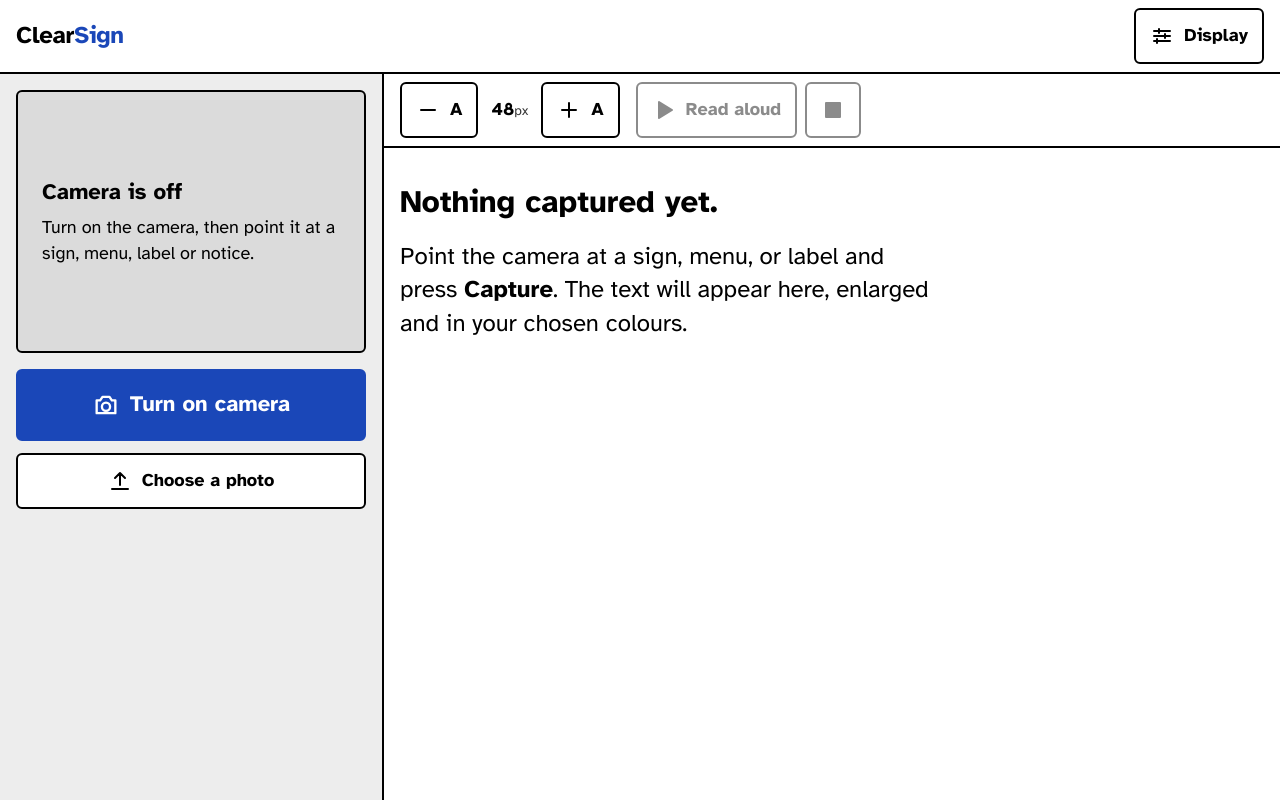
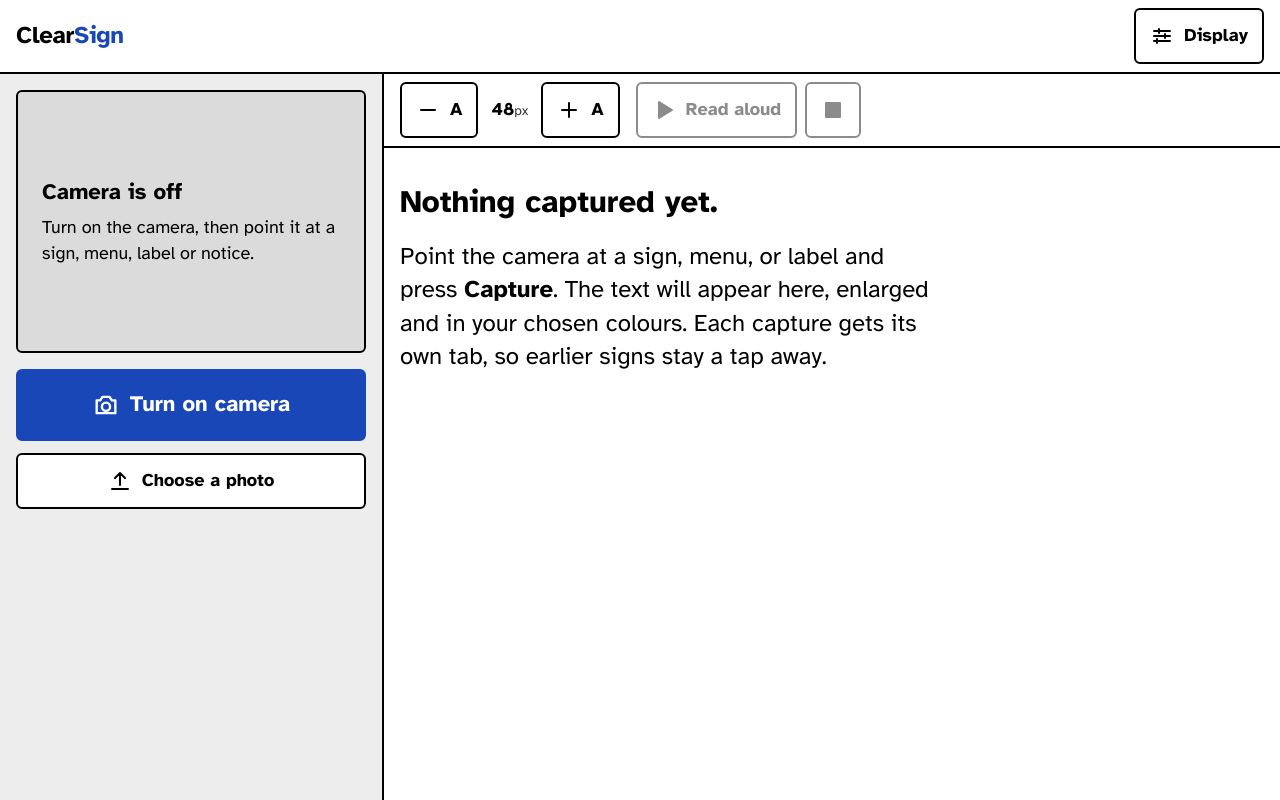
Before and after one commit to MichaelHiddenMB/ClearSign, a React (Vite) app in the folder frontend/: page / in a window 1280 px wide. Built offline with nearby package versions, Linux system fonts and the light colour scheme; a web font is replaced by a local one.

Commit message:
implemented tab system

```diff
--- a/frontend/src/App.tsx
+++ b/frontend/src/App.tsx
@@ -1,55 +1,40 @@
-import { useCallback, useEffect, useRef, useState } from 'react'
-import { Reader, type RecognitionStatus } from './components/Reader'
+import { useCallback, useState } from 'react'
+import { Reader } from './components/Reader'
 import { SettingsPanel } from './components/SettingsPanel'
 import { TopBar, type View } from './components/TopBar'
 import { Viewfinder } from './components/Viewfinder'
 import { useCamera } from './hooks/useCamera'
+import { useCaptures } from './hooks/useCaptures'
 import { useSettings } from './hooks/useSettings'
 import { useSpeech } from './hooks/useSpeech'
 import { grabFrame } from './lib/capture'
-import { OcrError, recognizeText, type OcrResult } from './lib/ocr'
+import { OcrError, recognizeText } from './lib/ocr'
 
 export default function App() {
   const { settings, update } = useSettings()
   const camera = useCamera()
   const speech = useSpeech()
+  const captures = useCaptures()
 
   const [view, setView] = useState<View>('capture')
   const [settingsOpen, setSettingsOpen] = useState(false)
-  const [status, setStatus] = useState<RecognitionStatus>('idle')
-  const [errorMessage, setErrorMessage] = useState<string | null>(null)
-  const [result, setResult] = useState<OcrResult | null>(null)
-  const [imageUrl, setImageUrl] = useState<string | null>(null)
-  const abortRef = useRef<AbortController | null>(null)
-
-  // Release the previous object URL whenever a new frame replaces it.
-  useEffect(() => () => { if (imageUrl) URL.revokeObjectURL(imageUrl) }, [imageUrl])
 
   const recognize = useCallback(
     async (image: Blob) => {
-      abortRef.current?.abort()
-      const controller = new AbortController()
-      abortRef.current = controller
-
       speech.stop()
-      setImageUrl(URL.createObjectURL(image))
-      setResult(null)
-      setErrorMessage(null)
-      setStatus('recognizing')
+      const id = captures.add(image)
       setView('read')
-
       try {
-        const next = await recognizeText(image, controller.signal)
-        if (controller.signal.aborted) return
-        setResult(next)
-        setStatus('done')
+        const result = await recognizeText(image)
+        captures.update(id, { status: 'done', result })
       } catch (err) {
-        if (controller.signal.aborted) return
-        setErrorMessage(err instanceof OcrError ? err.message : 'Something went wrong while reading the image. Try again.')
-        setStatus('error')
+        captures.update(id, {
+          status: 'error',
+          errorMessage: err instanceof OcrError ? err.message : 'Something went wrong while reading the image. Try again.',
+        })
       }
     },
-    [speech],
+    [captures, speech],
   )
 
   const capture = async () => {
@@ -59,34 +44,48 @@ export default function App() {
       const frame = await grabFrame(video)
       await recognize(frame)
     } catch (err) {
-      setErrorMessage(err instanceof Error ? err.message : 'Could not capture a frame.')
-      setStatus('error')
+      const id = captures.add(new Blob())
+      captures.update(id, { status: 'error', errorMessage: err instanceof Error ? err.message : 'Could not capture a frame.' })
       setView('read')
     }
   }
 
-  const retake = useCallback(() => {
-    abortRef.current?.abort()
+  // "Capture another" keeps the current text in its tab and returns to the camera.
+  const captureAnother = useCallback(() => {
     speech.stop()
-    setStatus('idle')
-    setResult(null)
-    setErrorMessage(null)
     setView('capture')
   }, [speech])
 
+  const selectCapture = useCallback(
+    (id: number) => {
+      speech.stop()
+      captures.select(id)
+    },
+    [captures, speech],
+  )
+
+  const closeCapture = useCallback(
+    (id: number) => {
+      if (id === captures.activeId) speech.stop()
+      captures.remove(id)
+    },
+    [captures, speech],
+  )
+
+  const active = captures.active
   const readAloud = useCallback(() => {
-    if (!result) return
+    if (!active?.result) return
     speech.speak(
-      result.lines.map((l) => l.text),
+      active.result.lines.map((l) => l.text),
       { rate: settings.speechRate, voiceURI: settings.voiceURI },
     )
-  }, [result, settings.speechRate, settings.voiceURI, speech])
+  }, [active, settings.speechRate, settings.voiceURI, speech])
 
   const previewVoice = useCallback(() => {
     speech.speak(['This is how ClearSign will read signs to you.'], { rate: settings.speechRate, voiceURI: settings.voiceURI })
   }, [settings.speechRate, settings.voiceURI, speech])
 
-  const busy = status === 'recognizing'
+  const busy = captures.latest?.status === 'recognizing'
 
   return (
     <div className="app" data-view={view}>
@@ -94,7 +93,12 @@ export default function App() {
         Skip to main content
       </a>
 
-      <TopBar view={view} onViewChange={setView} hasResult={status === 'done'} onOpenSettings={() => setSettingsOpen(true)} />
+      <TopBar
+        view={view}
+        onViewChange={setView}
+        hasResult={captures.list.some((c) => c.status === 'done')}
+        onOpenSettings={() => setSettingsOpen(true)}
+      />
 
       <main id="main" className="workspace">
         <Viewfinder
@@ -108,10 +112,12 @@ export default function App() {
         <Reader
           settings={settings}
           onSettingsChange={update}
-          status={status}
-          errorMessage={errorMessage}
-          result={result}
-          imageUrl={imageUrl}
+          captures={captures.list}
+          activeId={captures.activeId}
+          status={active?.status ?? 'idle'}
+          errorMessage={active?.errorMessage ?? null}
+          result={active?.result ?? null}
+          imageUrl={active?.imageUrl ?? null}
           speechSupported={speech.supported}
           speechStatus={speech.status}
           speechPosition={speech.position}
@@ -119,7 +125,9 @@ export default function App() {
           onPause={speech.pause}
           onResume={speech.resume}
           onStop={speech.stop}
-          onRetake={retake}
+          onRetake={captureAnother}
+          onSelectCapture={selectCapture}
+          onCloseCapture={closeCapture}
         />
       </main>
 
--- /dev/null
+++ b/frontend/src/components/CaptureTabs.tsx
@@ -0,0 +1,107 @@
+import { useEffect, useRef, type KeyboardEvent } from 'react'
+import type { Capture } from '../hooks/useCaptures'
+import { panelId, tabId } from '../lib/captureIds'
+import { Icon } from './Icon'
+
+interface CaptureTabsProps {
+  captures: Capture[]
+  activeId: number | null
+  onSelect: (id: number) => void
+  onClose: (id: number) => void
+}
+
+/** One tab per capture taken this session, so earlier signs stay a tap away. */
+export function CaptureTabs({ captures, activeId, onSelect, onClose }: CaptureTabsProps) {
+  const list = useRef<HTMLDivElement>(null)
+
+  // The strip scrolls sideways on phones; keep the selected tab in view.
+  useEffect(() => {
+    list.current
+      ?.querySelector<HTMLButtonElement>('[role="tab"][aria-selected="true"]')
+      ?.scrollIntoView({ inline: 'nearest', block: 'nearest' })
+  }, [activeId])
+
+  const focusTab = (index: number) => {
+    const tabs = list.current?.querySelectorAll<HTMLButtonElement>('[role="tab"]')
+    tabs?.[index]?.focus()
+  }
+
+  const onKeyDown = (e: KeyboardEvent<HTMLButtonElement>, index: number) => {
+    const last = captures.length - 1
+    let target: number | null = null
+    switch (e.key) {
+      case 'ArrowRight':
+        target = Math.min(last, index + 1)
+        break
+      case 'ArrowLeft':
+        target = Math.max(0, index - 1)
+        break
+      case 'Home':
+        target = 0
+        break
+      case 'End':
+        target = last
+        break
+      case 'Delete':
+      case 'Backspace':
+        e.preventDefault()
+        close(captures[index].id)
+        return
+      default:
+        return
+    }
+    e.preventDefault()
+    onSelect(captures[target].id)
+    focusTab(target)
+  }
+
+  const close = (id: number) => {
+    onClose(id)
+    // The closed tab's buttons disappear; keep keyboard focus in the strip.
+    requestAnimationFrame(() => {
+      const selected = list.current?.querySelector<HTMLButtonElement>('[role="tab"][aria-selected="true"]')
+      selected?.focus()
+    })
+  }
+
+  return (
+    <div ref={list} className="tabs" role="tablist" aria-label="Captures">
+      {captures.map((capture, index) => {
+        const selected = capture.id === activeId
+        return (
+          <button
+            key={capture.id}
+            type="button"
+            role="tab"
+            id={tabId(capture.id)}
+            className="tab"
+            aria-selected={selected}
+            aria-controls={panelId(capture.id)}
+            aria-description="Press Delete to close"
+            tabIndex={selected ? 0 : -1}
+            onClick={(e) => {
+              // The × at the end of the tab closes it; anywhere else selects it.
+              if ((e.target as HTMLElement).closest('.tab__close')) close(capture.id)
+              else onSelect(capture.id)
+            }}
+            onKeyDown={(e) => onKeyDown(e, index)}
+          >
+            <span className="tab__index" aria-hidden="true">{index + 1}</span>
+            <span className="visually-hidden">Capture {index + 1}: </span>
+            <span className="tab__label">{labelFor(capture)}</span>
+            <span className="tab__close" aria-hidden="true" title={`Close capture ${index + 1}`}>
+              <Icon name="close" size={20} />
+            </span>
+          </button>
+        )
+      })}
+    </div>
+  )
+}
+
+function labelFor(capture: Capture): string {
+  if (capture.status === 'recognizing') return 'Reading…'
+  const first = capture.result?.lines[0]?.text
+  if (capture.status === 'error' || !first) return 'No text'
+  return first.length > 18 ? `${first.slice(0, 17)}…` : first
+}
--- a/frontend/src/components/Reader.tsx
+++ b/frontend/src/components/Reader.tsx
@@ -1,8 +1,11 @@
 import { useEffect, useLayoutEffect, useRef, useState } from 'react'
+import type { Capture } from '../hooks/useCaptures'
 import type { SpeechPosition, SpeechStatus } from '../hooks/useSpeech'
 import type { OcrResult } from '../lib/ocr'
 import { FONT_SIZE_MAX, FONT_SIZE_MIN, FONT_SIZE_STEP, readerStyleVars, type Settings } from '../lib/settings'
 import { fitLines } from '../lib/fit'
+import { panelId, tabId } from '../lib/captureIds'
+import { CaptureTabs } from './CaptureTabs'
 import { Icon } from './Icon'
 
 export type RecognitionStatus = 'idle' | 'recognizing' | 'done' | 'error'
@@ -10,6 +13,10 @@ export type RecognitionStatus = 'idle' | 'recognizing' | 'done' | 'error'
 interface ReaderProps {
   settings: Settings
   onSettingsChange: (patch: Partial<Settings>) => void
+  captures: Capture[]
+  activeId: number | null
+  onSelectCapture: (id: number) => void
+  onCloseCapture: (id: number) => void
   status: RecognitionStatus
   errorMessage: string | null
   result: OcrResult | null
@@ -29,6 +36,7 @@ const ZOOM_LEVELS = [1, 1.5, 2, 3, 4]
 
 export function Reader(props: ReaderProps) {
   const { settings, onSettingsChange, status, errorMessage, result, imageUrl } = props
+  const { captures, activeId, onSelectCapture, onCloseCapture } = props
   const { speechSupported, speechStatus, speechPosition, onSpeak, onPause, onResume, onStop, onRetake } = props
 
   const [mode, setMode] = useState<Mode>('text')
@@ -37,7 +45,7 @@ export function Reader(props: ReaderProps) {
 
   // Shrink lines whose longest word cannot fit the width, and redo it when the
   // width, the type settings, or the webfont change.
-  const surfaceRef = useRef<HTMLElement>(null)
+  const surfaceRef = useRef<HTMLDivElement>(null)
   useLayoutEffect(() => {
     const surface = surfaceRef.current
     if (!surface || !hasText) return
@@ -156,6 +164,10 @@ export function Reader(props: ReaderProps) {
             </button>
           </div>
         )}
+
+        {captures.length > 0 && (
+          <CaptureTabs captures={captures} activeId={activeId} onSelect={onSelectCapture} onClose={onCloseCapture} />
+        )}
       </div>
 
       {mode === 'photo' && imageUrl ? (
@@ -188,13 +200,20 @@ export function Reader(props: ReaderProps) {
           </div>
         </div>
       ) : (
-        <article ref={surfaceRef} className="surface" style={surfaceStyle} aria-live="polite" aria-busy={status === 'recognizing'}>
+        <div
+          ref={surfaceRef}
+          className="surface"
+          style={surfaceStyle}
+          aria-live="polite"
+          aria-busy={status === 'recognizing'}
+          {...(activeId !== null ? { role: 'tabpanel', id: panelId(activeId), 'aria-labelledby': tabId(activeId) } : {})}
+        >
           {status === 'idle' && (
             <div className="surface__empty">
               <p className="surface__lede">Nothing captured yet.</p>
               <p>
                 Point the camera at a sign, menu, or label and press <strong>Capture</strong>. The text will appear here,
-                enlarged and in your chosen colours.
+                enlarged and in your chosen colours. Each capture gets its own tab, so earlier signs stay a tap away.
               </p>
             </div>
           )}
@@ -242,7 +261,7 @@ export function Reader(props: ReaderProps) {
               </footer>
             </>
           )}
-        </article>
+        </div>
       )}
     </section>
   )
--- /dev/null
+++ b/frontend/src/hooks/useCaptures.ts
@@ -0,0 +1,87 @@
+import { useCallback, useEffect, useReducer, useRef } from 'react'
+import type { OcrResult } from '../lib/ocr'
+
+export type CaptureStatus = 'recognizing' | 'done' | 'error'
+
+export interface Capture {
+  id: number
+  /** Object URL of the captured frame; released when the capture is closed. */
+  imageUrl: string
+  status: CaptureStatus
+  result: OcrResult | null
+  errorMessage: string | null
+  takenAt: number
+}
+
+/** Oldest captures are dropped beyond this so frames do not pile up in memory. */
+export const MAX_CAPTURES = 12
+
+interface State {
+  list: Capture[]
+  activeId: number | null
+}
+
+type Action =
+  | { type: 'add'; capture: Capture }
+  | { type: 'update'; id: number; patch: Partial<Capture> }
+  | { type: 'remove'; id: number }
+  | { type: 'select'; id: number }
+
+function reducer(state: State, action: Action): State {
+  switch (action.type) {
+    case 'add': {
+      const list = [...state.list, action.capture].slice(-MAX_CAPTURES)
+      return { list, activeId: action.capture.id }
+    }
+    case 'update':
+      return { ...state, list: state.list.map((c) => (c.id === action.id ? { ...c, ...action.patch } : c)) }
+    case 'remove': {
+      const index = state.list.findIndex((c) => c.id === action.id)
+      if (index < 0) return state
+      const list = state.list.filter((c) => c.id !== action.id)
+      let activeId = state.activeId
+      if (activeId === action.id) {
+        // Prefer the capture taken just before the closed one, then the one after.
+        const neighbour = list[index - 1] ?? list[index] ?? null
+        activeId = neighbour ? neighbour.id : null
+      }
+      return { list, activeId }
+    }
+    case 'select':
+      return state.list.some((c) => c.id === action.id) ? { ...state, activeId: action.id } : state
+  }
+}
+
+let nextId = 1
+
+/** The list of captures taken this session, one tab each, and which one is showing. */
+export function useCaptures() {
+  const [state, dispatch] = useReducer(reducer, { list: [], activeId: null })
+
+  // Release object URLs once their capture has left the list (or on unmount).
+  const urls = useRef(new Set<string>())
+  useEffect(() => {
+    const live = new Set(state.list.map((c) => c.imageUrl))
+    for (const url of urls.current) if (!live.has(url)) URL.revokeObjectURL(url)
+    urls.current = live
+  }, [state.list])
+  useEffect(() => () => { for (const url of urls.current) URL.revokeObjectURL(url) }, [])
+
+  const add = useCallback((image: Blob): number => {
+    const id = nextId++
+    dispatch({
+      type: 'add',
+      capture: { id, imageUrl: URL.createObjectURL(image), status: 'recognizing', result: null, errorMessage: null, takenAt: Date.now() },
+    })
+    return id
+  }, [])
+
+  const update = useCallback((id: number, patch: Partial<Capture>) => dispatch({ type: 'update', id, patch }), [])
+  const remove = useCallback((id: number) => dispatch({ type: 'remove', id }), [])
+  const select = useCallback((id: number) => dispatch({ type: 'select', id }), [])
+
+  const active = state.list.find((c) => c.id === state.activeId) ?? null
+  const latest = state.list[state.list.length - 1] ?? null
+
+  return { list: state.list, activeId: state.activeId, active, latest, add, update, remove, select }
+}
--- /dev/null
+++ b/frontend/src/lib/captureIds.ts
@@ -0,0 +1,8 @@
+/** Element ids that tie each capture's tab to its panel for assistive technology. */
+export function tabId(id: number) {
+  return `capture-tab-${id}`
+}
+
+export function panelId(id: number) {
+  return `capture-panel-${id}`
+}
```
Also changed, not shown: frontend/src/styles/app.css (+64 -0 lines).
